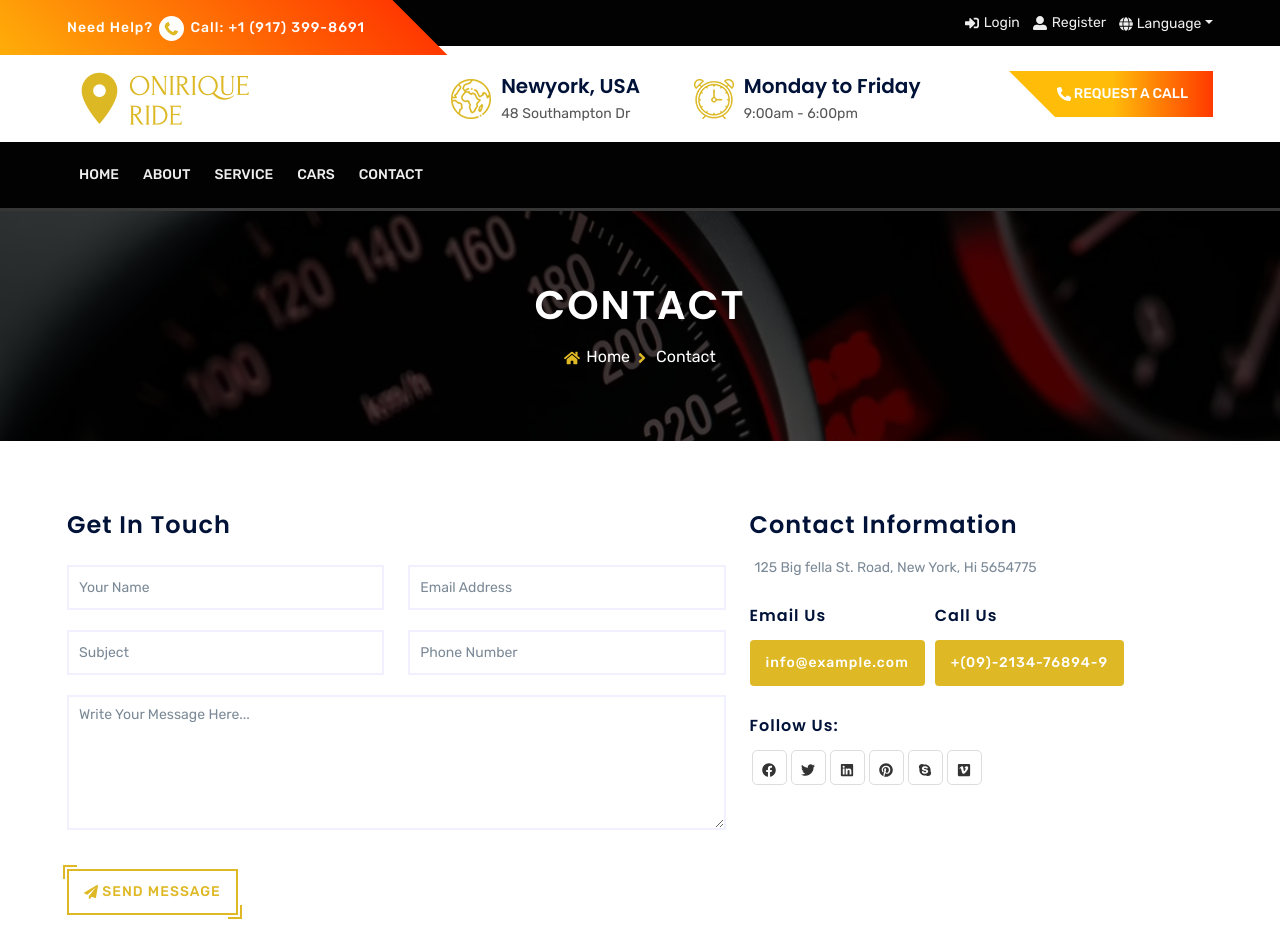
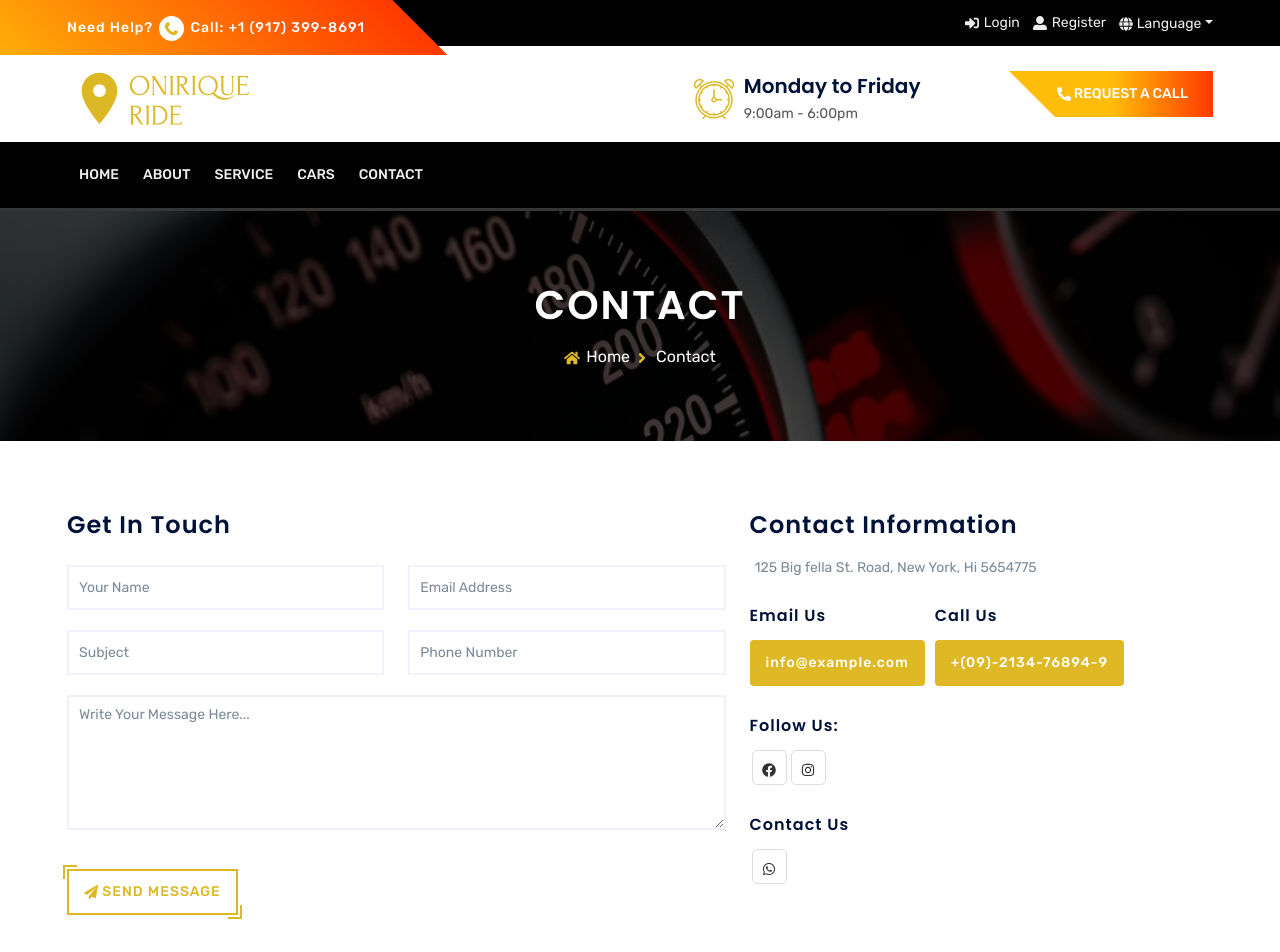
Before and after one commit to ziko442/oniriqueride, a React (Create React App) app in the folder front-end/: page /contact in a window 1280 px wide. Shown: the top 952 px of the page. Built offline with nearby package versions, Linux system fonts and the light colour scheme; some icons are missing; what @syncfusion/ej2-base, google-maps-react would draw is missing.

Commit message:
add some icons for contact and edit some links

```diff
--- a/front-end/public/index.html
+++ b/front-end/public/index.html
@@ -24,7 +24,7 @@
       work correctly both with client-side routing and a non-root public URL.
       Learn how to configure a non-root public URL by running `npm run build`.
     -->
-    <title>React App</title>
+    <title>Onirique-Ride</title>
     <link
   rel="stylesheet"
   href="https://cdn.jsdelivr.net/npm/bootstrap@5.1.3/dist/css/bootstrap.min.css"
--- a/front-end/src/components/Contact/index.js
+++ b/front-end/src/components/Contact/index.js
@@ -4,12 +4,9 @@ import { useTranslation } from "react-i18next";
 import { Container, Row, Col } from "react-bootstrap";
 import {
   FaFacebook,
-  FaLinkedin,
+  FaInstagram,
   FaPaperPlane,
-  FaPinterest,
-  FaSkype,
-  FaTwitter,
-  FaVimeo,
+  FaWhatsapp,
 } from "react-icons/fa";
 
 import "./style.css";
@@ -111,31 +108,26 @@ const Contact = () => {
                     </li>
                     <li>
                       <Link to="/" onClick={onClick}>
-                        <FaTwitter />
+                        <FaInstagram />
                       </Link>
                     </li>
+
+                  </ul>
+
+                </div>
+
+
+                <div className="social-links-contact">
+                  <h4>Contact Us</h4>
+                  <ul>
                     <li>
-                      <Link to="/" onClick={onClick}>
-                        <FaLinkedin />
-                      </Link>
-                    </li>
-                    <li>
-                      <Link to="/" onClick={onClick}>
-                        <FaPinterest />
-                      </Link>
-                    </li>
-                    <li>
-                      <Link to="/" onClick={onClick}>
-                        <FaSkype />
-                      </Link>
-                    </li>
-                    <li>
-                      <Link to="/" onClick={onClick}>
-                        <FaVimeo />
+                      <Link to="/">
+                        <FaWhatsapp/>
                       </Link>
                     </li>
                   </ul>
-                </div>
+                  </div>
+
               </div>
             </div>
           </Col>
--- a/front-end/src/components/findcar/PriceCalculator.js
+++ b/front-end/src/components/findcar/PriceCalculator.js
@@ -1,10 +1,10 @@
-import React from "react";
+// import React from "react";
 
 
 export function calculatePrice(distance, duration) {
   // Replace this with your own pricing algorithm
-  const pricePerMile = 0.50;
-  const pricePerMinute = 0.10;
+  const pricePerMile = 4;
+  const pricePerMinute = 1.3;
   const miles = distance / 1609.34;
   const minutes = duration / 60;
   const price = (miles * pricePerMile) + (minutes * pricePerMinute);
--- a/front-end/src/components/findcar/index.js
+++ b/front-end/src/components/findcar/index.js
@@ -211,6 +211,7 @@ const FindCar = (props) => {
             </div>
           </Col>
         </Row>
+        <div hidden>{distance}{duration} {price}</div>
       </Container>
     </section>
   );
--- a/front-end/src/components/header/index.js
+++ b/front-end/src/components/header/index.js
@@ -14,7 +14,7 @@ import {
 import MobileMenu from "../../components/MobileMenu";
 
 import Logo from "../../img/logo.png";
-import globe from "../../img/globe.png";
+// import globe from "../../img/globe.png";
 import clock from "../../img/clock.png";
 import "flag-icon-css/css/flag-icons.min.css";
 import "./style.css";
@@ -152,7 +152,7 @@ const Header = () => {
             </Col>
             <Col lg={6} sm={9}>
               <div className="header-promo">
-                <div className="single-header-promo">
+                {/* <div className="single-header-promo">
                   <div className="header-promo-icon">
                     <img src={globe} alt="globe" />
                   </div>
@@ -160,7 +160,7 @@ const Header = () => {
                     <h3>Newyork, USA</h3>
                     <p>{t("melbourne_city")}</p>
                   </div>
-                </div>
+                </div> */}
                 <div className="single-header-promo">
                   <div className="header-promo-icon">
                     <img src={clock} alt="clock" />
```
